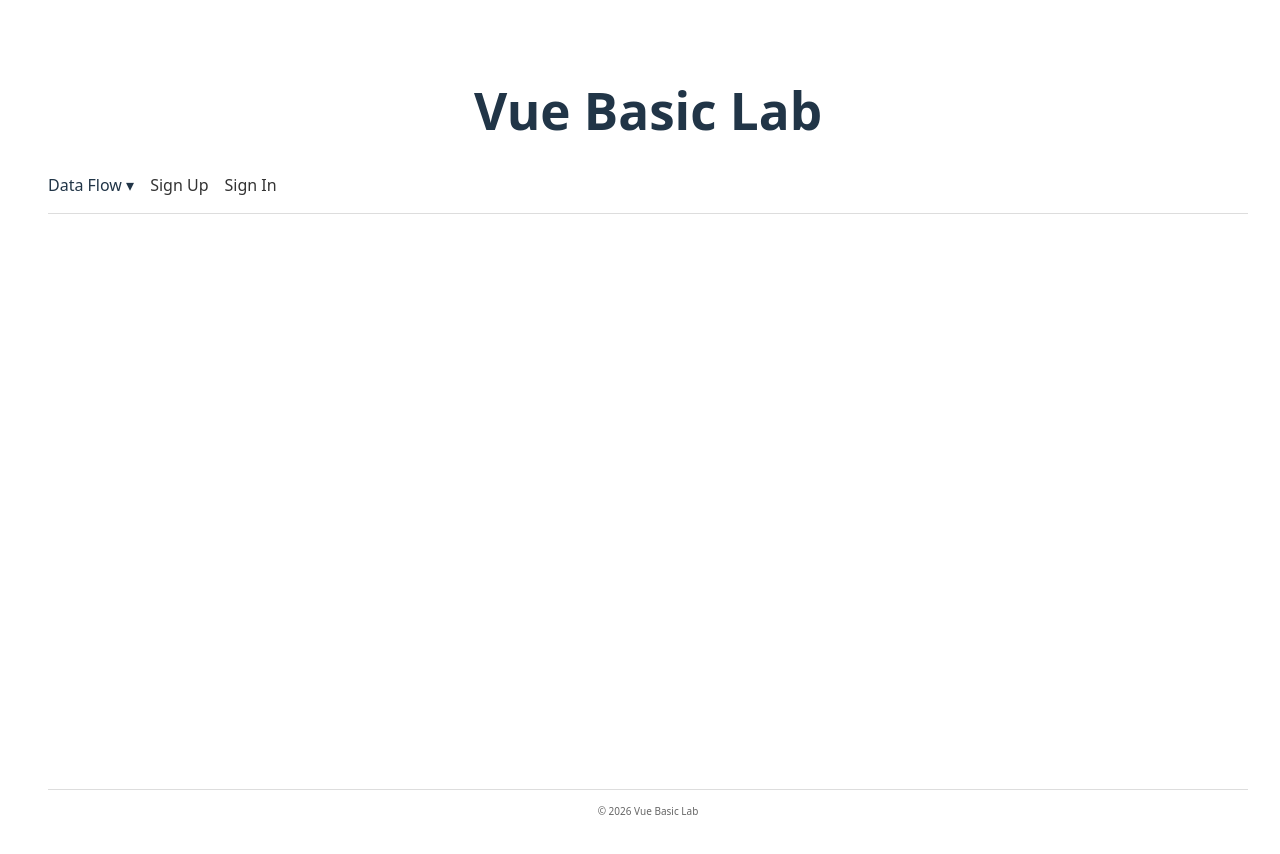
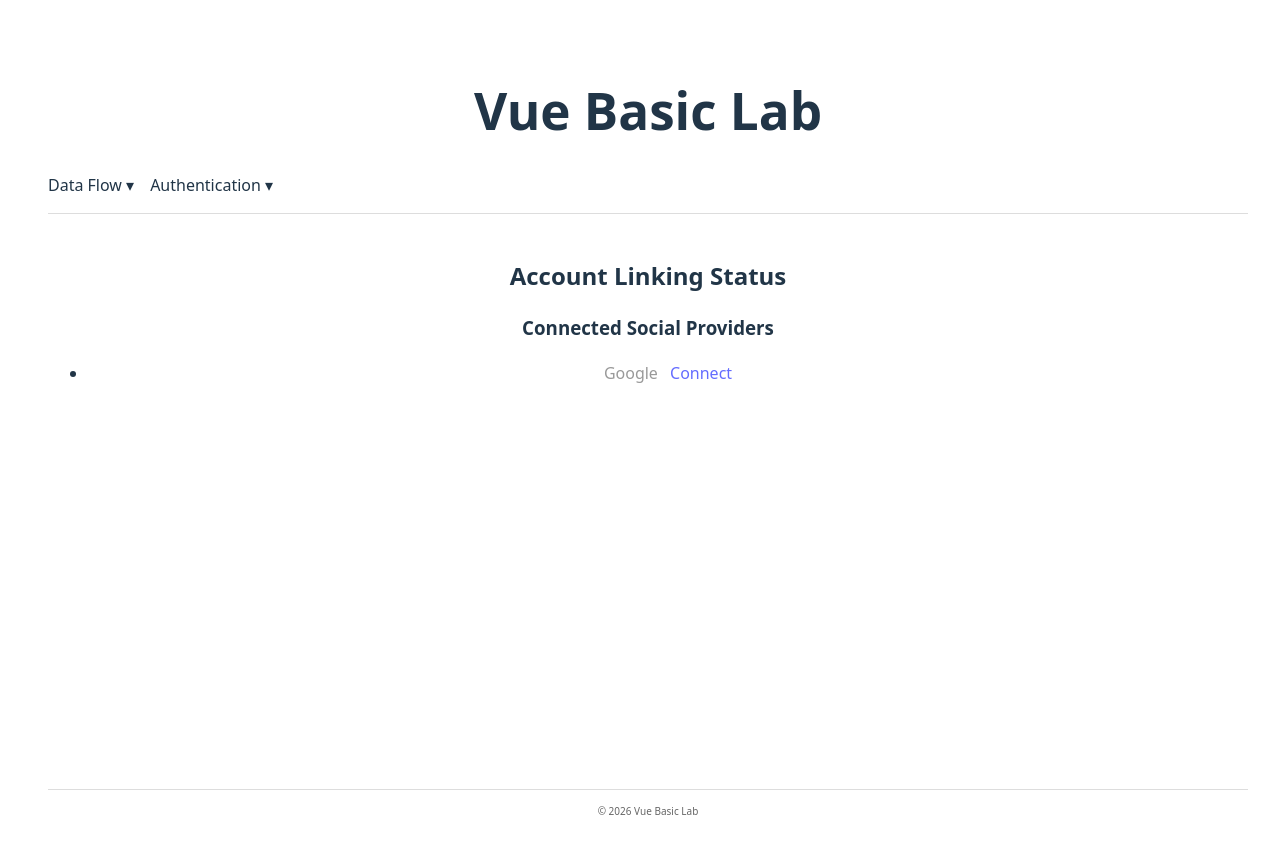
Before and after one commit to JHS-on-Lab/vue-basic-lab, a Vue app: page /account-linking-status in a window 1280 px wide. Shown: the top 854 px of the page. Built offline with nearby package versions, Linux system fonts and the light colour scheme; no server answers; sample sign-in values are in the browser's storage.

Commit message:
feat: separate account linking status page and unify auth responses

```diff
--- a/src/layouts/DefaultLayout.vue
+++ b/src/layouts/DefaultLayout.vue
@@ -21,13 +21,21 @@
             </div>
           </div>
 
-          <RouterLink class="nav-link" :to="{ name: 'signup' }">
-            Sign Up
-          </RouterLink>
+          <div class="dropdown">
+            <span class="dropdown-title">Authentication ▾</span>
 
-          <RouterLink class="nav-link" :to="{ name: 'signin' }">
-            Sign In
-          </RouterLink>
+            <div class="dropdown-menu">
+              <RouterLink class="nav-link" :to="{ name: 'signup' }">
+                Sign Up
+              </RouterLink>
+              <RouterLink class="nav-link" :to="{ name: 'signin' }">
+                Sign In
+              </RouterLink>
+              <RouterLink class="nav-link" :to="{ name: 'account-linking-status' }">
+                Account Linking Status
+              </RouterLink>
+            </div>
+          </div>
         </nav>
       </header>
 
@@ -102,7 +110,7 @@
   top: 100%;
   left: 0;
   display: none;
-  min-width: 120px;
+  min-width: 220px;
   background: #fff;
   border: 1px solid #ddd;
   padding: 8px 0;
--- a/src/router/index.js
+++ b/src/router/index.js
@@ -28,9 +28,9 @@ const routes = [
     component: () => import('@/views/auth/SigninView.vue'),
   },
   {
-    path: '/protected',
-    name: 'protected',
-    component: () => import('@/views/ProtectedView.vue'),
+    path: '/account-linking-status',
+    name: 'account-linking-status',
+    component: () => import('@/views/auth/AccountLinkingStatus.vue'),
     meta: {
       requiresAuth: true,
     },
@@ -50,6 +50,7 @@ const router = createRouter({
 router.beforeEach((to) => {
   const authStore = useAuthStore();
   if (to.meta.requiresAuth && !authStore.isAuthenticated) {
+    alert('You need to sign in to access this page.');
     return {
       name: 'signin',
       query: {
--- a/src/stores/authStore.js
+++ b/src/stores/authStore.js
@@ -25,12 +25,16 @@ export const useAuthStore = defineStore('auth', () => {
     }
 
     throw new Error('Invalid credentials');
-
   };
 
   const setToken = (newToken) => {
     token.value = newToken;
     localStorage.setItem('token', newToken);
+  };
+
+  const setUsername = (newUsername) => {
+    username.value = newUsername;
+    localStorage.setItem('username', newUsername);
   };
 
   const signout = () => {
@@ -47,6 +51,7 @@ export const useAuthStore = defineStore('auth', () => {
     isAuthenticated,
     signin,
     setToken,
+    setUsername,
     signout,
   };
 });
--- /dev/null
+++ b/src/views/auth/AccountLinkingStatus.vue
@@ -0,0 +1,66 @@
+<script setup>
+import { ref, computed, onMounted } from 'vue';
+import { getMyInfo } from '@/services/userService';
+
+const PROVIDERS = {
+  GOOGLE: {
+    name: 'Google',
+    key: 'GOOGLE',
+    authUrl: 'http://localhost:8080/oauth2/authorization/google',
+  },
+};
+
+const myInfo = ref(null);
+
+onMounted(async () => {
+  await handleGetMyInfo();
+})
+
+// LOCAL을 제외한 연결된 소셜 로그인 제공자 목록
+const connectedSocialProviders = computed(() => myInfo.value?.connectedProviders.filter((provider) => provider !== 'LOCAL') ?? []);
+
+const isConnected = (providerKey) => {
+  return connectedSocialProviders.value.includes(providerKey)
+};
+
+const handleGetMyInfo = async () => {
+  try {
+    myInfo.value = await getMyInfo();
+  } catch (error) {
+    console.error('Failed to fetch my info:', error);
+  }
+}
+</script>
+
+<template>
+  <div>
+    <h2>Account Linking Status</h2>
+
+    <div>
+      <section>
+        <h3>Connected Social Providers</h3>
+
+        <ul>
+          <li v-for="provider in Object.values(PROVIDERS)" :key="provider.key">
+            <span :style="{
+              color: isConnected(provider.key) ? 'green' : '#999',
+              fontWeight: isConnected(provider.key) ? 'bold' : 'normal',
+            }">
+              {{ provider.name }}
+            </span>
+
+            <template v-if="isConnected(provider.key)">
+              ✔ Connected
+            </template>
+
+            <template v-else>
+              <a :href="provider.authUrl" style="margin-left: 8px;">
+                Connect
+              </a>
+            </template>
+          </li>
+        </ul>
+      </section>
+    </div>
+  </div>
+</template>
--- a/src/views/auth/OAuth2SuccessView.vue
+++ b/src/views/auth/OAuth2SuccessView.vue
@@ -2,11 +2,12 @@
 import { onMounted } from 'vue';
 import { useRouter } from 'vue-router';
 import { useAuthStore } from '@/stores/authStore';
+import { getMyInfo } from '@/services/userService';
 
 const router = useRouter();
 const authStore = useAuthStore();
 
-onMounted(() => {
+onMounted(async () => {
   // hash에서 accessToken 추출
   const hash = window.location.hash;
 
@@ -28,6 +29,10 @@ onMounted(() => {
     window.location.pathname
   );
 
+  // authStore에 username 저장
+  const myInfo = await getMyInfo();
+  authStore.setUsername(myInfo.username);
+
   // 페이지로 이동
   router.replace({ name: 'signin' });
 });
--- a/src/views/auth/SigninView.vue
+++ b/src/views/auth/SigninView.vue
@@ -1,7 +1,6 @@
 <script setup>
-import { ref, computed } from 'vue';
+import { ref } from 'vue';
 import { useAuthStore } from '@/stores/authStore';
-import { getMyInfo } from '@/services/userService';
 
 const PROVIDERS = {
   GOOGLE: {
@@ -16,17 +15,6 @@ const authStore = useAuthStore();
 const username = ref('');
 const password = ref('');
 const errorMessage = ref('');
-
-const myInfo = ref(null);
-
-// LOCAL을 제외한 연결된 소셜 로그인 제공자 목록
-const connectedSocialProviders = computed(() => myInfo.value?.connectedProviders.filter((provider) => provider !== 'LOCAL') ?? []);
-
-const isConnected = (providerKey) => {
-  console.log('providerKey:', providerKey);
-  console.log('connectedSocialProviders:', connectedSocialProviders.value);
-  return connectedSocialProviders.value.includes(providerKey)
-};
 
 const handleSignin = async () => {
   try {
@@ -43,14 +31,6 @@ const handleSignout = () => {
   authStore.signout();
   myInfo.value = null;
 };
-
-const handleGetMyInfo = async () => {
-  try {
-    myInfo.value = await getMyInfo();
-  } catch (error) {
-    console.error('Failed to fetch my info:', error);
-  }
-}
 </script>
 
 <template>
@@ -82,35 +62,6 @@ const handleGetMyInfo = async () => {
         Welcome, <strong>{{ authStore.username }}</strong>
       </p>
 
-      <button @click="handleGetMyInfo">
-        Show My Email Connection Status
-      </button>
-
-      <h3>Connected Social Providers</h3>
-
-      <ul>
-        <li v-for="provider in Object.values(PROVIDERS)" :key="provider.key">
-          <span :style="{
-            color: isConnected(provider.key) ? 'green' : '#999',
-            fontWeight: isConnected(provider.key) ? 'bold' : 'normal',
-          }">
-            {{ provider.name }}
-          </span>
-
-          <template v-if="isConnected(provider.key)">
-            ✔ Connected
-          </template>
-
-          <template v-else>
-            <a :href="provider.authUrl" style="margin-left: 8px;">
-              Connect
-            </a>
-          </template>
-        </li>
-      </ul>
-
-      <br />
-
       <button @click="handleSignout">Sign Out</button>
     </div>
   </div>
```
